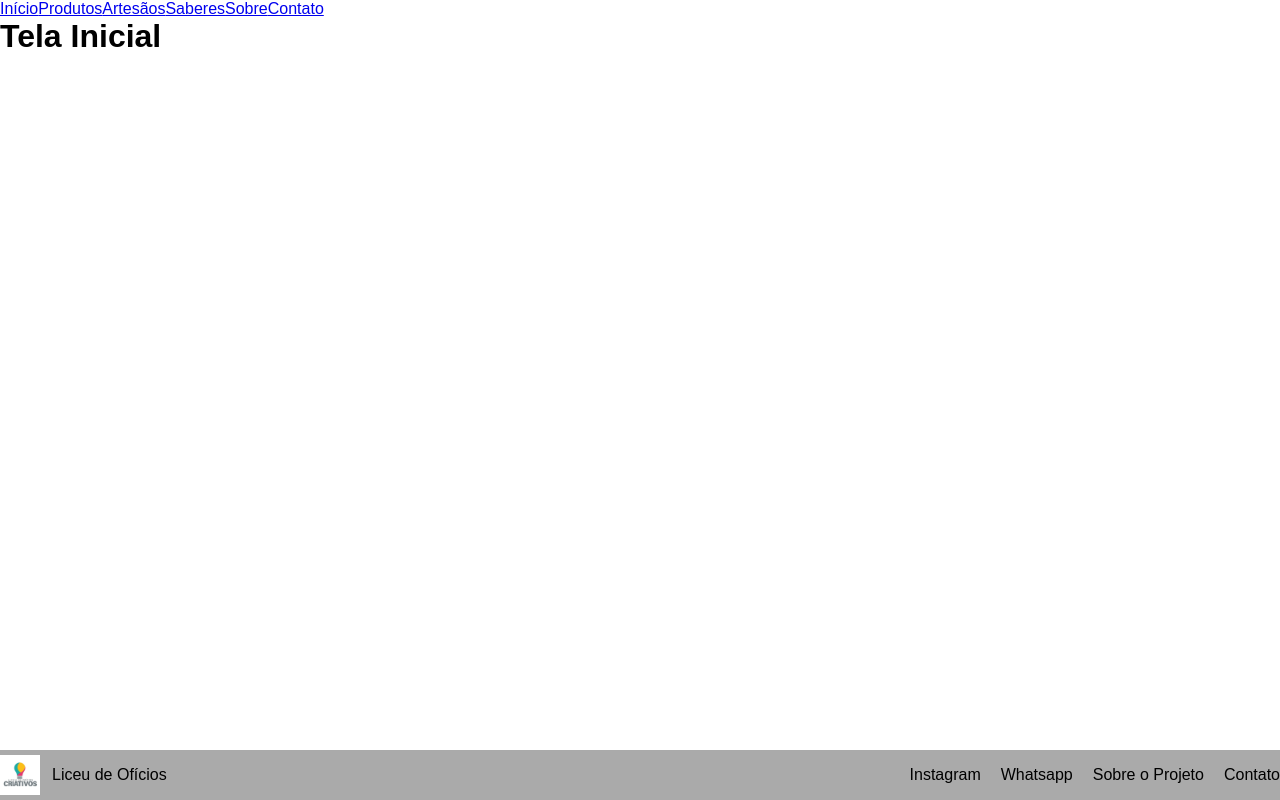
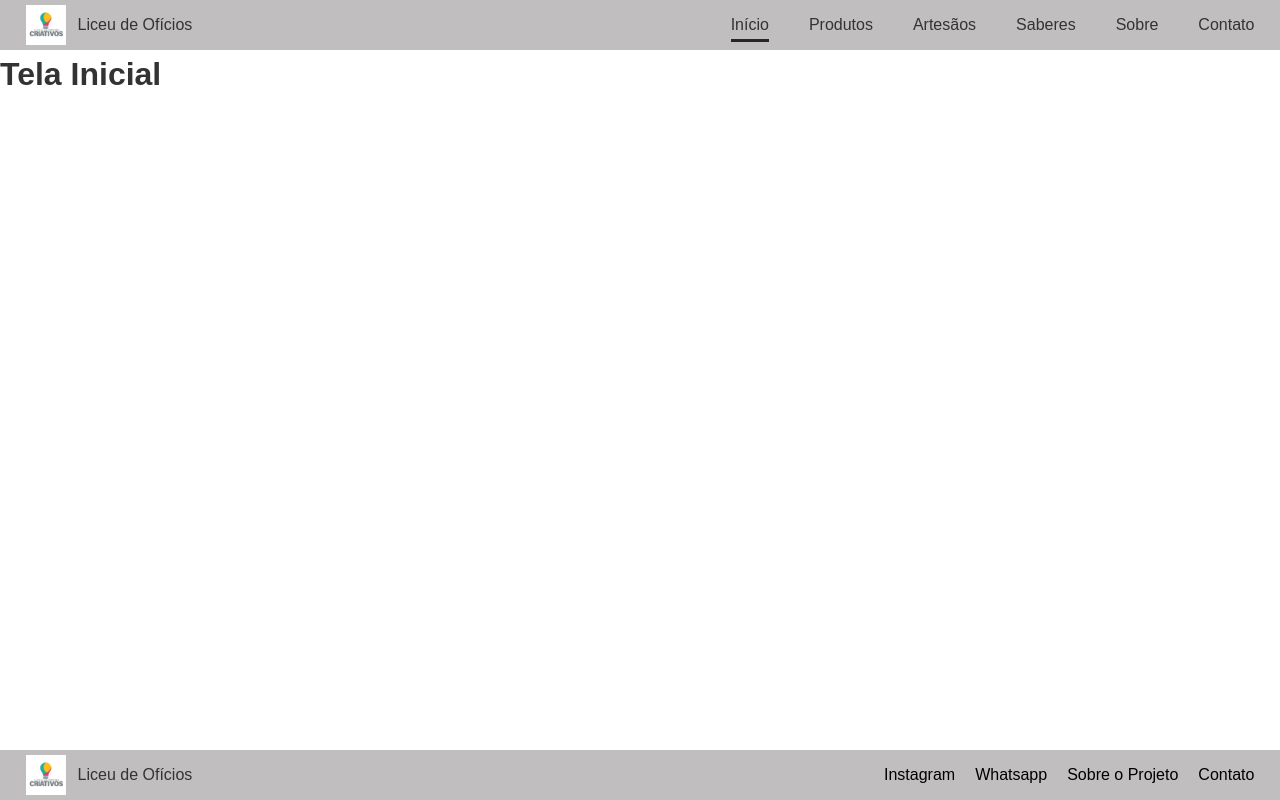
Before and after one commit to thayssaromao/Padroes-Web, a plain HTML site: page index.html in a window 1280 px wide. Drawn offline with Linux system fonts and the light colour scheme.

Commit message:
feat: componentes de header/footer com underline animado e tokens de CSS
- Corrige animação da linha indicadora do nav (underline persistente,
  anima a partir da aba anterior em vez do ponto inicial)
- Adiciona variáveis de cor e tipografia no :root e aplica no global.css
- Estrutura header/footer com marca (logo + título)
- Atualiza ESPECIFICACOES.md: navegação por hash routing com parciais,
  tabela de rotas e guarda para áreas restritas

```diff
--- a/css/global.css
+++ b/css/global.css
@@ -1,8 +1,41 @@
+:root {
+  --cor-primaria: #272727;
+  --cor-primaria-contraste: #ffffff;
+
+  /* Superfícies / fundos */
+  --cor-fundo: #ffffff;
+  --cor-superficie: rgb(192, 190, 190); /* header e footer */
+
+  /* Texto */
+  --cor-texto: #333333;
+  --cor-texto-forte: #000000;
+
+  /* Bordas / detalhes */
+  --cor-borda: #272727;
+
+  /* ===== Tipografia ===== */
+  --fonte-base: Arial, Helvetica, sans-serif;
+  --fonte-titulo: Arial, Helvetica, sans-serif;
+
+  /* Escala de tamanhos */
+  --fonte-tamanho-base: 1rem;      /* 16px */
+  --fonte-tamanho-pequeno: 0.875rem;
+  --fonte-tamanho-grande: 1.25rem;
+  --fonte-tamanho-titulo: 1.5rem;
+
+  /* Pesos */
+  --fonte-peso-regular: 400;
+  --fonte-peso-negrito: 700;
+
+  /* Altura de linha */
+  --altura-linha: 1.5;
+}
+
 * {
   box-sizing: border-box;
   margin: 0;
   padding: 0;
-  font-family: Arial, sans-serif;
+  font-family: var(--fonte-base);
 }
 
 html, body {
@@ -12,23 +45,62 @@ html, body {
 body {
   display: flex;
   flex-direction: column;
+  background-color: var(--cor-fundo);
+  color: var(--cor-texto);
+  font-size: var(--fonte-tamanho-base);
+  line-height: var(--altura-linha);
 }
 
 #conteudo {
   flex: 1;
 }
 
-.footer {
-    background-color: rgba(170, 170, 170, 1);
-}
-
-.container-footer {
+.container-header {
     display: flex;
     justify-content: space-between;
     align-items: center;
     height: 50px;
-    max-width: 1400px;
-    margin: 0 auto;
+    margin-left: 2%;
+    margin-right: 2%;
+}
+
+.nav-menu {
+  display: flex;
+  list-style: none;
+  gap: 40px;
+  position: relative;
+}
+
+.nav-menu a {
+  text-decoration: none;
+  color: var(--cor-texto);
+  padding: 5px 0;
+  position: relative;
+}
+
+.nav-underline {
+  position: absolute;
+  bottom: 0;
+  left: 0;
+  height: 3px;
+  background-color: var(--cor-borda);
+  width: 0;
+  transform: translateX(0);
+  transition: transform 0.3s ease, width 0.3s ease; /* Efeito do deslize */
+  pointer-events: none; /* Evita que o underline interfira nos cliques */
+}
+
+.footer, .header {
+    background-color: var(--cor-superficie);
+}
+
+.container-footer{
+    display: flex;
+    justify-content: space-between;
+    align-items: center;
+    height: 50px;
+    margin-left: 2%;
+    margin-right: 2%;
 }
 
 .footer-brand {
@@ -41,7 +113,6 @@ body {
     width: 40px;
     height: 40px;
 }
-/* Estilização básica opcional para os links do footer */
 .footer-links {
     list-style: none;
     display: flex;
@@ -50,10 +121,10 @@ body {
 
 .footer-links a {
     text-decoration: none;
-    color: #000000;
-    font-weight: regular;
+    color: var(--cor-texto-forte);
+    font-weight: var(--fonte-peso-regular);
 }
 
 .footer-links a:hover {
-    font-weight: bold;
+    font-weight: var(--fonte-peso-negrito);
 }
--- a/index.html
+++ b/index.html
@@ -7,8 +7,17 @@
     <title>Liceu de Ofícios</title>
 </head>
 <body>
-    <header>
-        <nav id="nav"></nav>
+    <header class="header">
+        <div class="container-header">
+            <div class="footer-brand">
+                <img src="assets/logo.png" alt="Logo Liceu de Ofícios" class="footer-logo">
+                <span class="footer-title">Liceu de Ofícios</span>
+            </div>
+
+            <nav id="nav" class="nav-menu">
+                 <div class="nav-underline"></div>
+            </nav>
+        </div>
     </header>
 
     <main id="conteudo"></main>
@@ -16,7 +25,7 @@
     <footer class="footer">
         <div class="container-footer">
             <div class="footer-brand">
-                <img src="assets/logo.png" alt="Logo Liceu de Ofícios" class="footer-logo" max-width="1px" max-height="1px">
+                <img src="assets/logo.png" alt="Logo Liceu de Ofícios" class="footer-logo">
                 <span class="footer-title">Liceu de Ofícios</span>
             </div>
 
--- a/js/router.js
+++ b/js/router.js
@@ -19,13 +19,36 @@ function caminhoAtual() {
   return location.hash.slice(1) || '/inicio';
 }
 
+function atualizarLinhaIndicadora() {
+  const linkAtivo = nav.querySelector('a[aria-current="page"]');
+  const underline = nav.querySelector('.nav-underline');
+
+  if (linkAtivo && underline) {
+    const largura = linkAtivo.offsetWidth;
+    const deslocamento = linkAtivo.offsetLeft;
+
+    underline.style.width = `${largura}px`;
+    underline.style.transform = `translateX(${deslocamento}px)`;
+  }
+}
+
+function montarNav() {
+  nav.innerHTML = rotas
+    .map(({ nome, caminho: c }) => `<a href="#${c}">${nome}</a>`)
+    .join('') + '<div class="nav-underline"></div>';
+}
+
 function renderizarNav(caminho) {
-  nav.innerHTML = rotas
-    .map(({ nome, caminho: c }) => {
-      const ativo = c === caminho ? ' aria-current="page"' : '';
-      return `<a href="#${c}"${ativo}>${nome}</a>`;
-    })
-    .join('');
+  nav.querySelectorAll('a').forEach((link) => {
+    const ativo = link.getAttribute('href') === `#${caminho}`;
+    if (ativo) {
+      link.setAttribute('aria-current', 'page');
+    } else {
+      link.removeAttribute('aria-current');
+    }
+  });
+
+  atualizarLinhaIndicadora();
 }
 
 async function carregarPagina() {
@@ -47,4 +70,9 @@ async function carregarPagina() {
 }
 
 window.addEventListener('hashchange', carregarPagina);
+window.addEventListener('resize', atualizarLinhaIndicadora);
+window.addEventListener('hashchange', carregarPagina);
+window.addEventListener('resize', atualizarLinhaIndicadora);
+
+montarNav();
 carregarPagina();
```
Also changed, not shown: docs/ESPECIFICACOES.md (+20 -8 lines).
